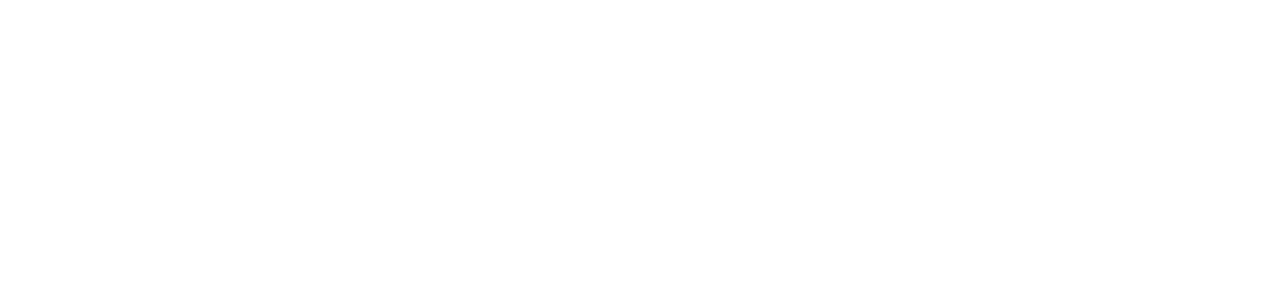
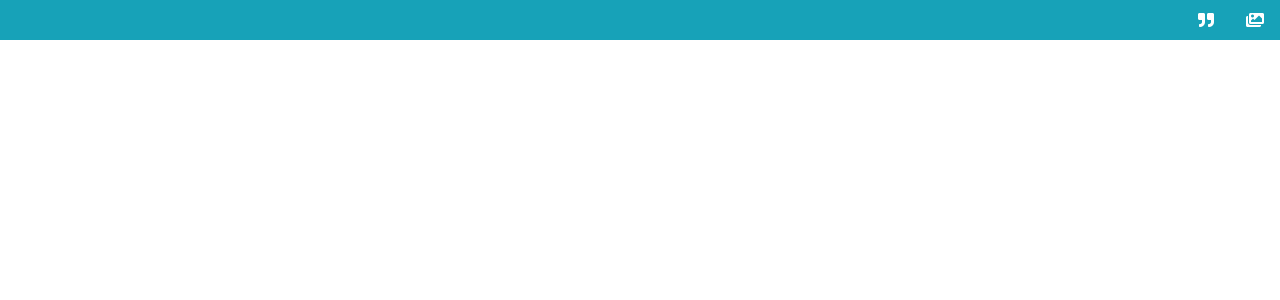
Before and after one commit to PawelSzyb/frontend-test, a React (Create React App) app: page / in a window 1280 px wide. Shown: the top 300 px of the page. Built offline with nearby package versions, Linux system fonts and the light colour scheme.

Commit message:
Implementing react-router-dom and navbar

```diff
--- a/package.json
+++ b/package.json
@@ -6,6 +6,7 @@
     "node-sass": "^4.9.4",
     "react": "^16.5.2",
     "react-dom": "^16.5.2",
+    "react-router-dom": "^4.3.1",
     "react-scripts": "2.0.5"
   },
   "scripts": {
--- a/public/index.html
+++ b/public/index.html
@@ -11,6 +11,8 @@
       homescreen on Android. See https://developers.google.com/web/fundamentals/web-app-manifest/
     -->
   <link rel="manifest" href="%PUBLIC_URL%/manifest.json">
+  <link rel="stylesheet" href="https://use.fontawesome.com/releases/v5.4.1/css/all.css" integrity="sha384-5sAR7xN1Nv6T6+dT2mhtzEpVJvfS3NScPQTrOxhwjIuvcA67KV2R5Jz6kr4abQsz"
+    crossorigin="anonymous">
   <link rel="stylesheet" href="https://stackpath.bootstrapcdn.com/bootstrap/4.1.3/css/bootstrap.min.css" integrity="sha384-MCw98/SFnGE8fJT3GXwEOngsV7Zt27NXFoaoApmYm81iuXoPkFOJwJ8ERdknLPMO"
     crossorigin="anonymous">
   <!--
--- a/src/App.js
+++ b/src/App.js
@@ -1,8 +1,17 @@
 import React, { Component } from "react";
+import { BrowserRouter as Router, Route } from "react-router-dom";
+
+import Navbar from "./components/layout/Navbar";
 
 class App extends Component {
   render() {
-    return <div className="App" />;
+    return (
+      <Router>
+        <div className="App">
+          <Navbar />
+        </div>
+      </Router>
+    );
   }
 }
 
--- a/src/components/layout/Navbar.js
+++ b/src/components/layout/Navbar.js
@@ -0,0 +1,21 @@
+import React from "react";
+import { NavLink } from "react-router-dom";
+
+function Navbar() {
+  return (
+    <ul className="nav bg-info justify-content-end">
+      <li className="nav-item">
+        <NavLink className="nav-link" to="/quotation">
+          <i className="fas fa-quote-right text-white" />
+        </NavLink>
+      </li>
+      <li className="nav-item">
+        <NavLink className="nav-link" to="/gallery">
+          <i className="fas fa-images text-white" />
+        </NavLink>
+      </li>
+    </ul>
+  );
+}
+
+export default Navbar;
```
Also changed, not shown: 1 other file (tests, documents, lock files or other folders).
